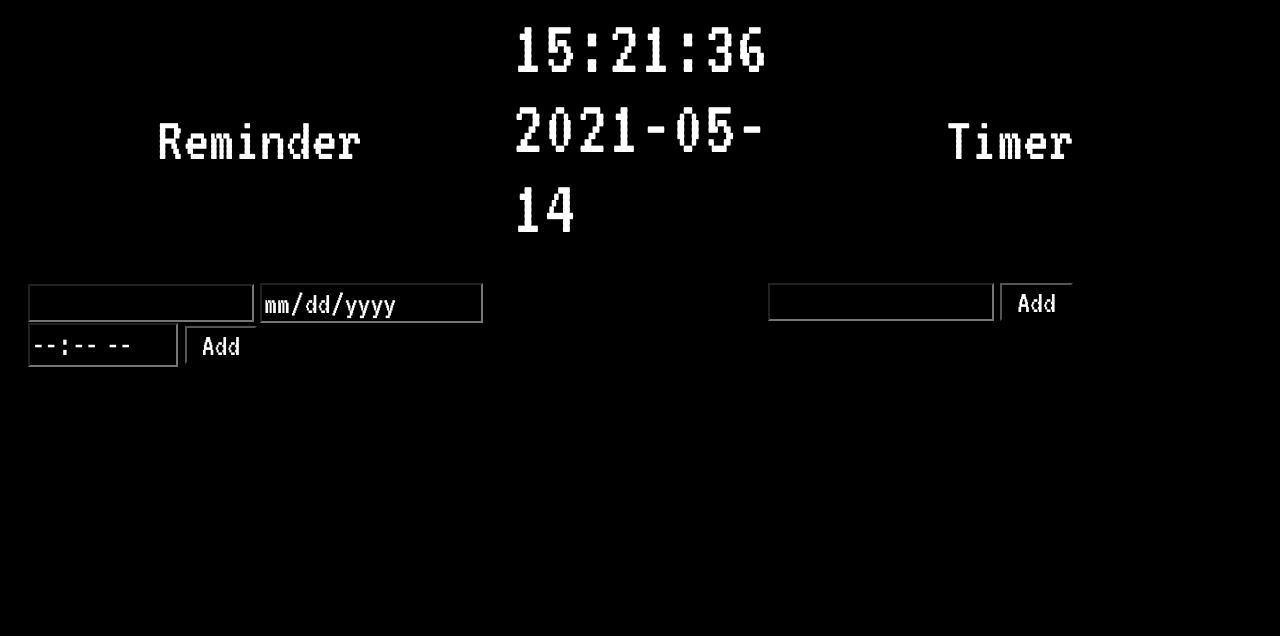
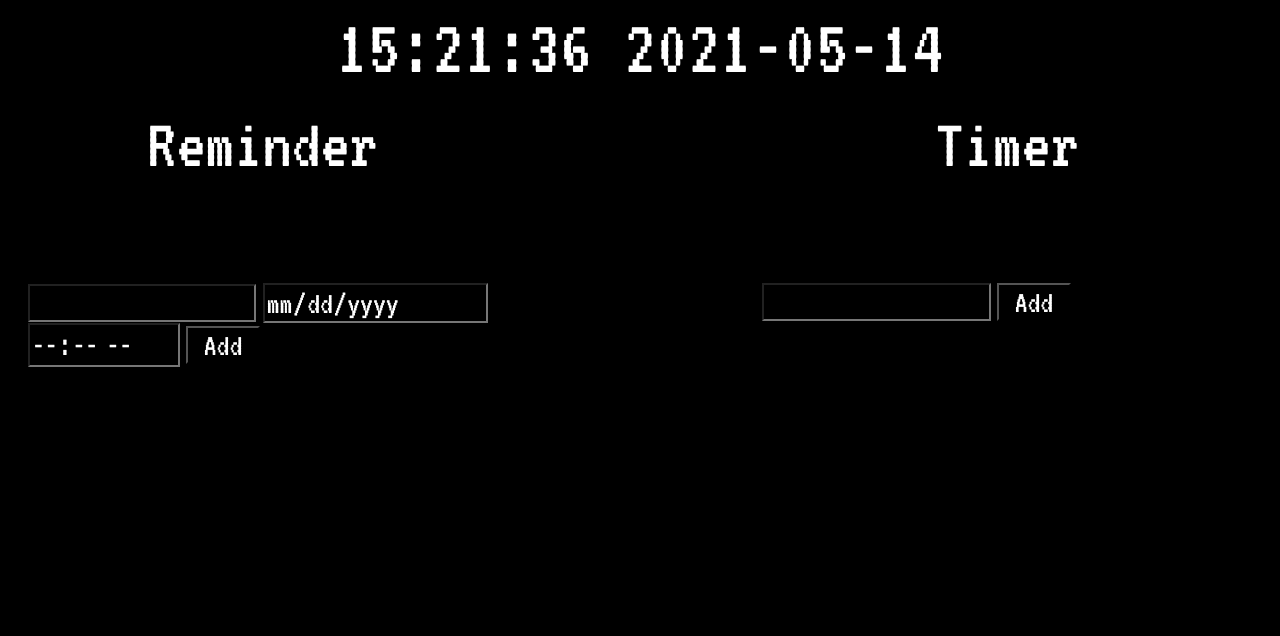
Before and after one commit to ToeTimmis/Reminder-App-Improved, a plain HTML site: page index.html in a window 1280 px wide. Drawn offline with Linux system fonts and the light colour scheme.

Commit message:
Commit som får text storleken att scale-a

```diff
--- a/Css/style.css
+++ b/Css/style.css
@@ -6,6 +6,7 @@ body{
     background-color: black;
     color: white;
     font-family: 'VT323', monospace;
+    font-size: clamp(0.5rem, 2vw, 1rem);
 }
 
 header{
@@ -13,7 +14,7 @@ header{
     grid-row: 2/3;
     display: flex;
     justify-content: center;
-    font-size: 4em;
+    font-size: 4.5em;
 }
 
 #timerHead{
@@ -21,7 +22,7 @@ header{
     grid-row: 2/3;
     display: flex;
     justify-content: center;
-    font-size: 4em;
+    font-size: 4.5em;
 }
 
 #reminders {
@@ -35,9 +36,11 @@ header{
 }
 
 #clock {
-    grid-column: 4/5;
+    display: flex;
+    grid-column: 2/7;
     grid-row: 1/2;
     font-size: 5em;
+    justify-content: center;
 }
 
 li {
```
